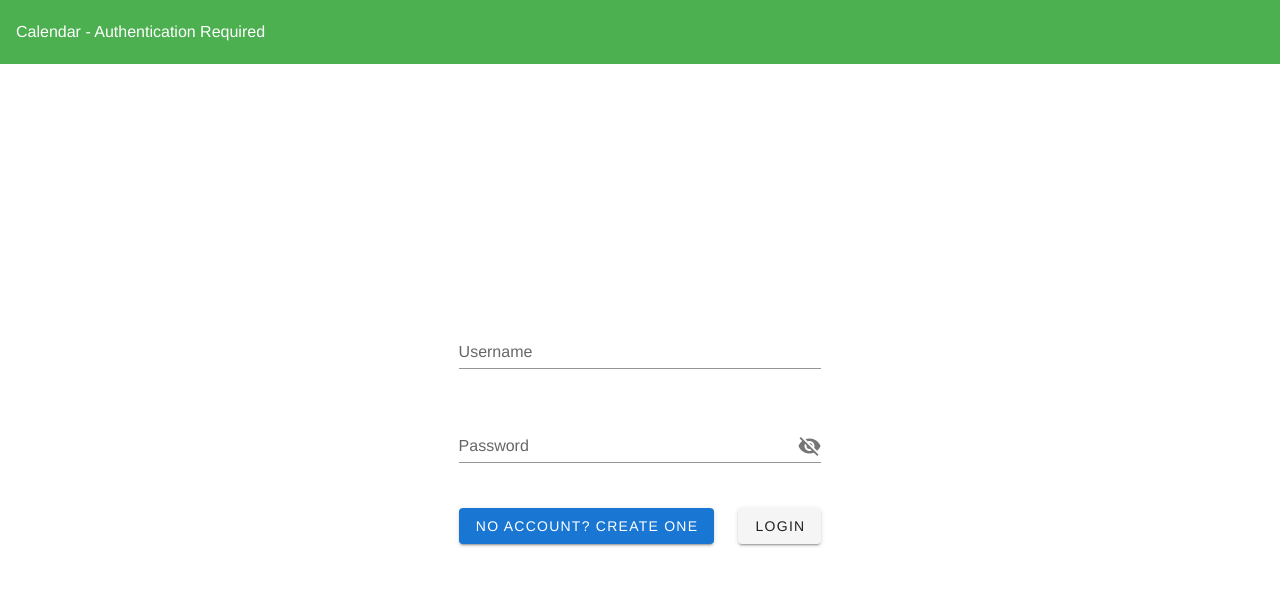
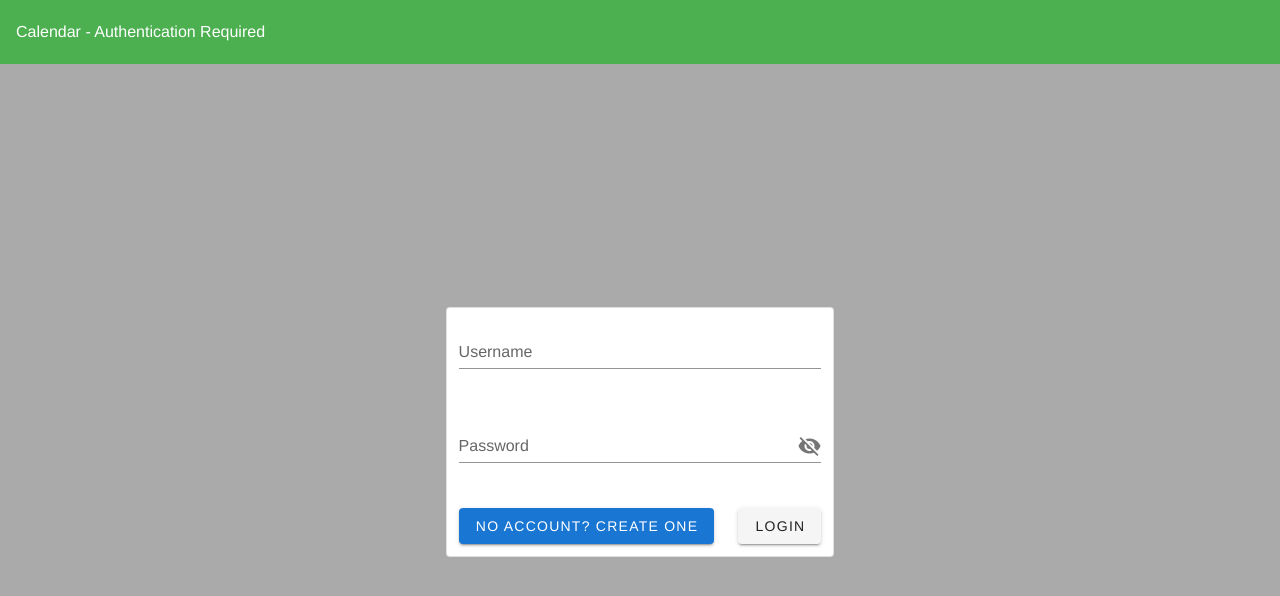
Before and after one commit to cmsc495-group5-1/calendar-frontend, a Vue app: page / in a window 1280 px wide. Shown: the top 596 px of the page. Built offline with nearby package versions, Linux system fonts and the light colour scheme; what vuetify-datetime-picker would draw is missing.

Commit message:
Add background color

```diff
--- a/src/views/AuthenticationView.vue
+++ b/src/views/AuthenticationView.vue
@@ -3,7 +3,8 @@
     <VToolbar flat color="green white--text">
       Calendar - Authentication Required
     </VToolbar>
-    <VContainer fluid class="fill-height d-flex justify-center align-center">
+    <VContainer fluid class="fill-height d-flex justify-center align-center dark-background">
+      <VCard flat outlined>
         <LoginComponent v-if="currentView == CurrentLoginView.Login" @submit="$emit('login', $event)">
           <template #additionalAction>
             <VBtn color="primary" @click="currentView = CurrentLoginView.CreateAccount">No Account? Create One</VBtn>
@@ -14,6 +15,7 @@
             <VBtn color="primary" @click="currentView = CurrentLoginView.Login">Have Account? Login</VBtn>
           </template>
         </CreateAccountComponent>
+      </VCard>
     </VContainer>
   </div>
 </template>
@@ -47,4 +49,8 @@ export default defineComponent({
 .align-center {
   align-items: center;
 }
+
+.dark-background {
+  background-color: #AAA;
+}
 </style>
```
Lines whose indentation alone changed are shown as unchanged.
